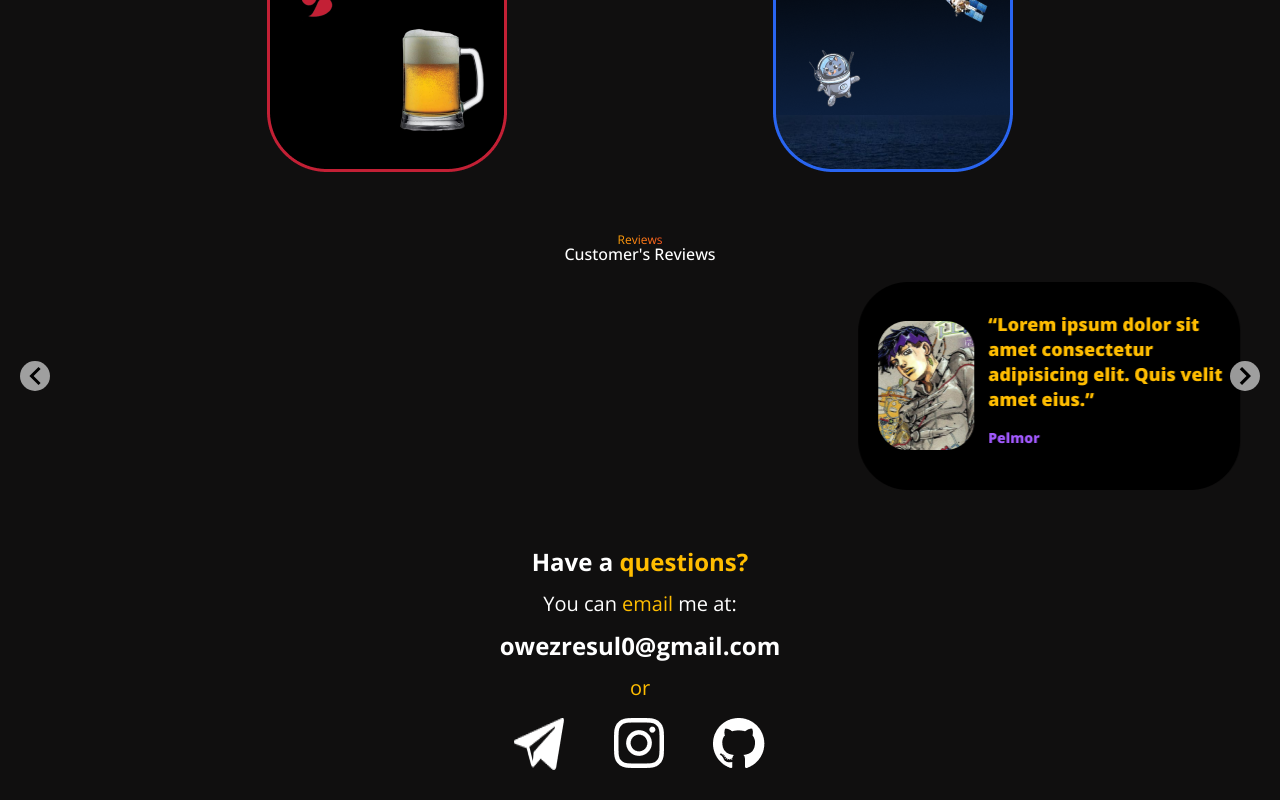
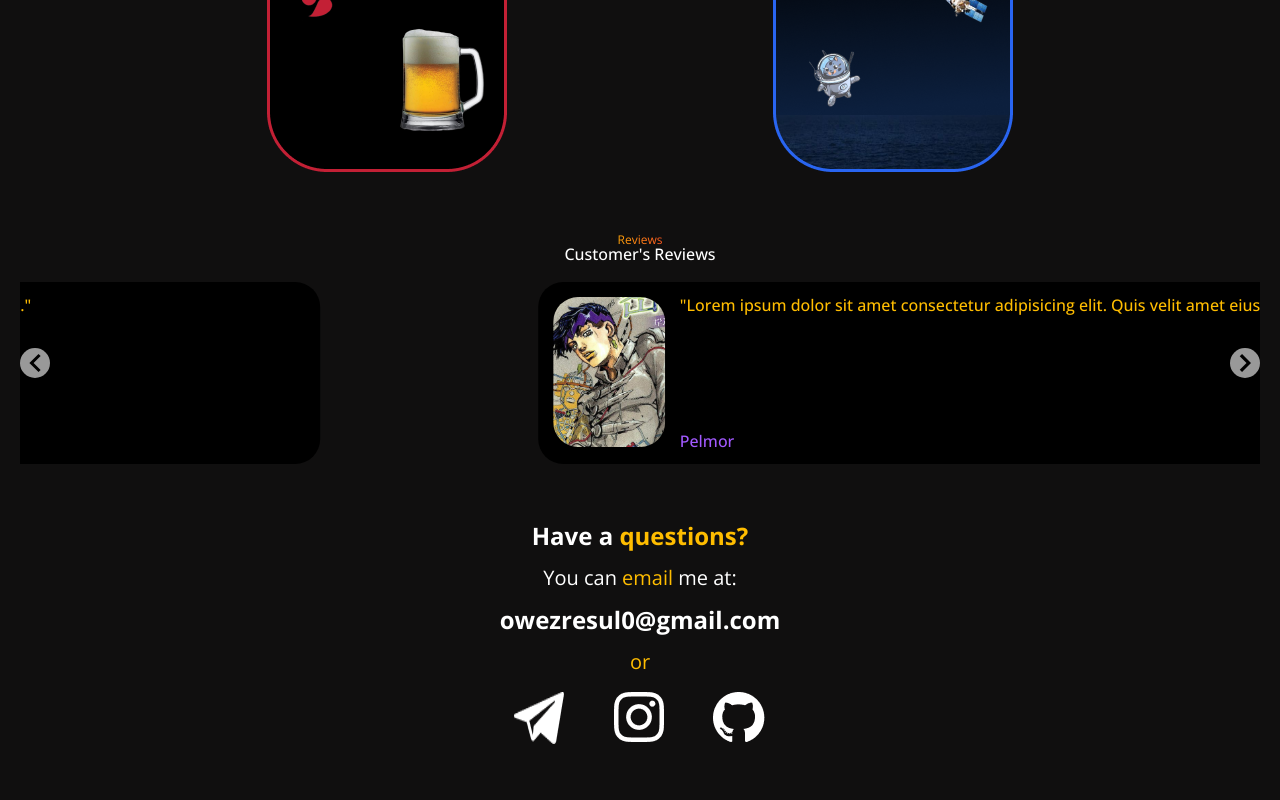
Before and after one commit to Nurtulbukbek/my-portfolio, a React (Vite) app: page / in a window 1280 px wide. Shown: the part 941-1741 px from the top of the page. After the commit the page ends 1715 px from the top, so only its background shows below. Built offline with nearby package versions, Linux system fonts and the light colour scheme; a web font is replaced by a local one.

Commit message:
change customer reviews

```diff
--- a/src/components/Revievs.jsx
+++ b/src/components/Revievs.jsx
@@ -5,10 +5,9 @@ import 'react-slideshow-image/dist/styles.css'
 
 const slideImages = [
     {
-        url: "../review1.png",
-    },
-    {
-        url: "../review1.png",
+        avatar: "../pelmor.png",
+        quote: "Lorem ipsum dolor sit amet consectetur adipisicing elit. Quis velit amet eius.",
+        name: "Pelmor"
     },
 ];
 
@@ -31,7 +30,23 @@ function Reviews() {
                         {slideImages.map((slideImage, index)=> (
                             <div key={index}>
                                 <div className='slider'>
-                                    <img src={slideImage.url} alt="" />
+                                    <div className="reviewSpot">
+                                        <div className="customerAvatar">
+                                            <img src={slideImage.avatar} alt="" className="customerPhoto" />
+                                        </div>
+                                        <div className="customerQuote">
+                                            <div className="customerQuoteText">
+                                                <p className="customerText">
+                                                    "{slideImage.quote}"
+                                                </p>
+                                            </div>
+                                            <div className="customerName">
+                                                <p className="customerNick">
+                                                    {slideImage.name}
+                                                </p>
+                                            </div>
+                                        </div>
+                                    </div>
                                 </div>
                             </div>
                         ))}
--- a/src/css/reviews.css
+++ b/src/css/reviews.css
@@ -24,3 +24,31 @@
     justify-content: center;
     margin-top: 20px;
 }
+
+.reviewSpot {
+    display: flex;
+    width: 80%;
+    background-color: black;
+    padding: 15px;
+    border-radius: 25px;
+    gap: 15px;
+}
+
+.customerPhoto{
+    height: 150px;
+    border-radius: 25px;
+}
+
+.customerQuote {
+    display: flex;
+    flex-direction: column;
+    justify-content: space-between;
+}
+
+.customerText {
+    color: #FFBD00;
+}
+
+.customerNick {
+    color: #A259FF;
+}
```
Also changed, not shown: public/pelmor.png (added).
